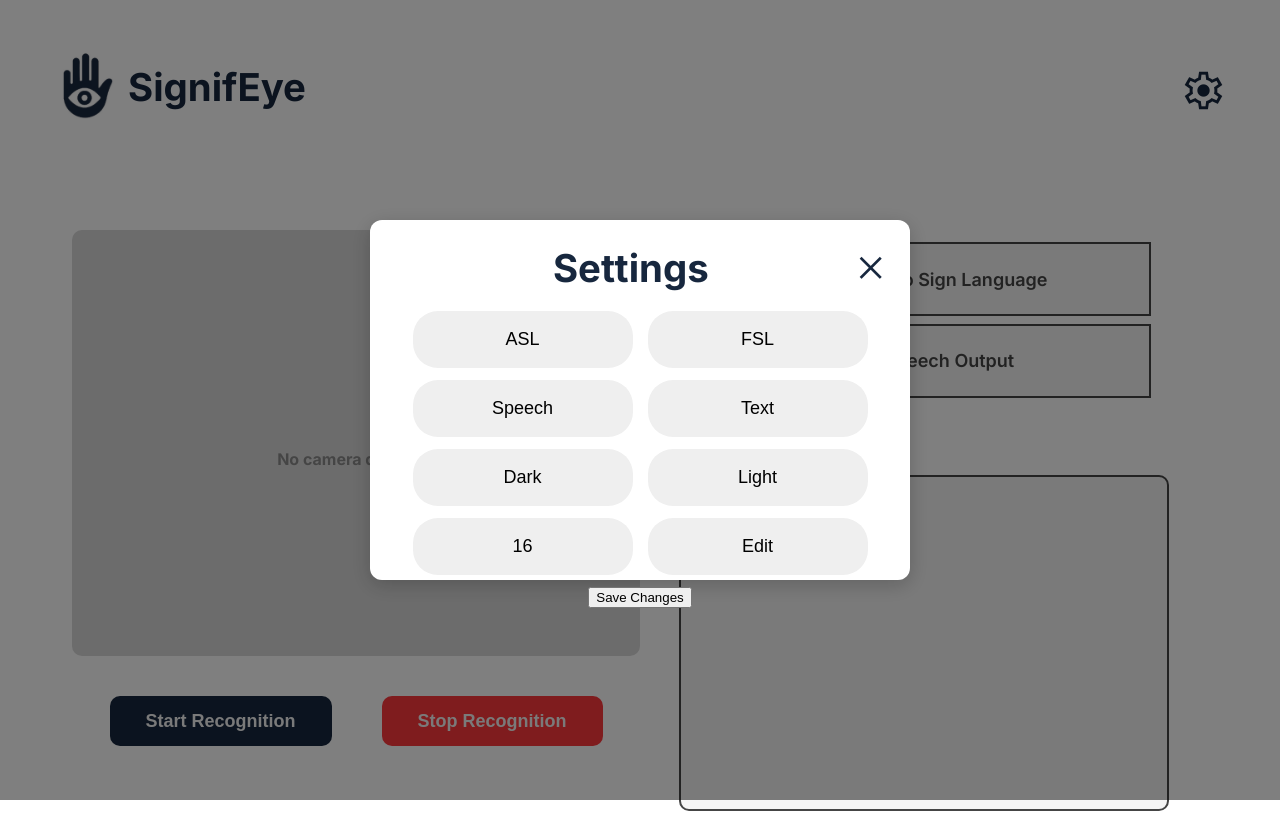
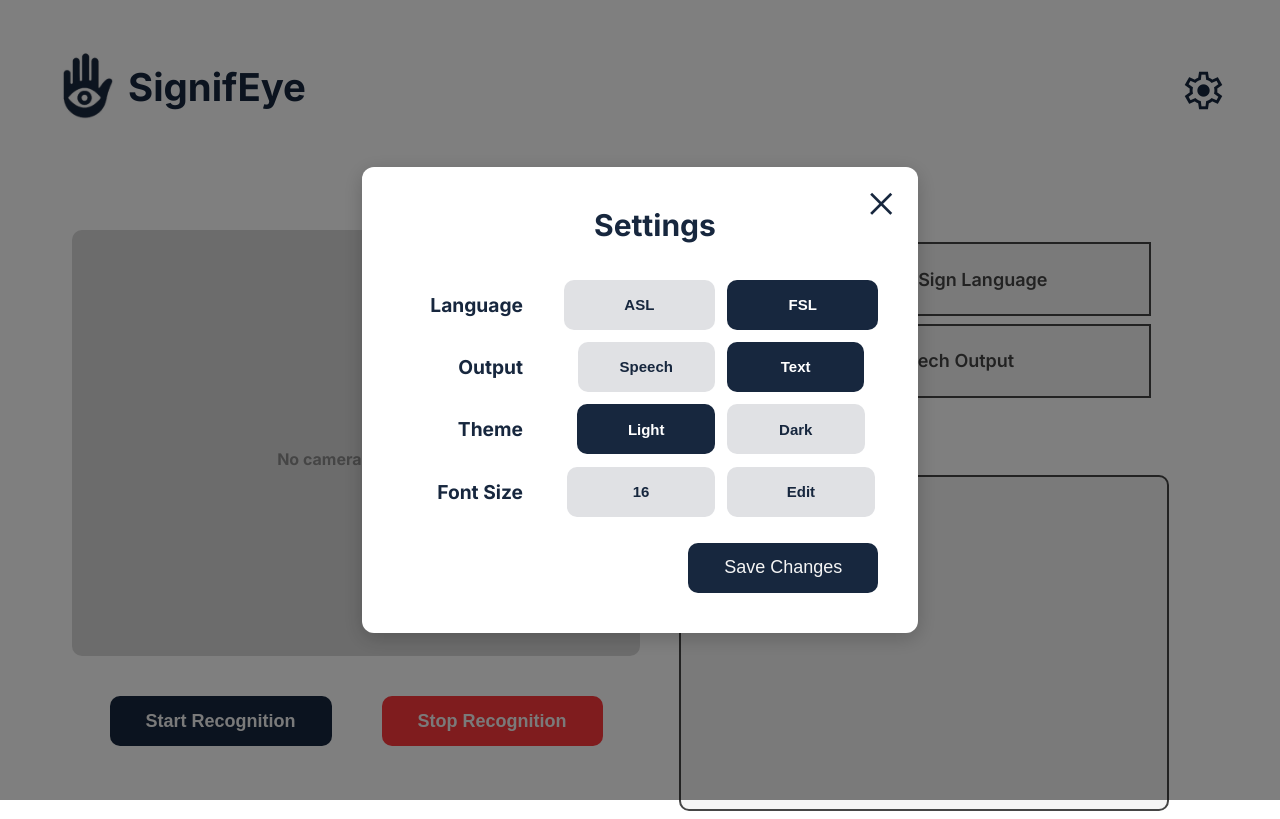
Before and after one commit to mccvliqht/signifeye-capstone, a React (Vite) app: page / in a window 1280 px wide. Both pictures are taken after a click on the button "settings". Built offline with nearby package versions, Linux system fonts and the light colour scheme; the HTML template or start-up script is replaced by a standard one.

Commit message:
Settings done except sa font size

```diff
--- a/src/App.jsx
+++ b/src/App.jsx
@@ -7,6 +7,10 @@ import "./styles.css";
 
 function App() {
   const [isSettingsOpen, setIsSettingsOpen] = useState(false);
+
+  const [selectedLang, setSelectedLang] = useState("FSL");
+  const [selectedOutput, setSelectedOutput] = useState("Text");
+  const [selectedTheme, setSelectedTheme] = useState("Light");
 
   return (
     <div>
@@ -18,7 +22,18 @@ function App() {
       </main>
 
       {isSettingsOpen && (
-        <Settings onClose={() => setIsSettingsOpen(false)} />
+        <Settings
+          onClose={() => setIsSettingsOpen(false)}
+          savedLang={selectedLang}
+          savedOutput={selectedOutput}
+          savedTheme={selectedTheme}
+          onSave={(lang, output, theme) => {
+            setSelectedLang(lang);
+            setSelectedOutput(output);
+            setSelectedTheme(theme);
+            setIsSettingsOpen(false);
+          }}
+        />
       )}
     </div>
   );
--- a/src/components/settings.jsx
+++ b/src/components/settings.jsx
@@ -1,4 +1,11 @@
-function Settings ({onClose}) {
+import {useState} from 'react';
+
+function Settings ({ onClose, savedLang, savedOutput, savedTheme, onSave }) {
+
+    const [draftLang, setDraftLang] = useState(savedLang);
+    const [draftOutput, setDraftOutput] = useState(savedOutput);
+    const [draftTheme, setDraftTheme] = useState(savedTheme);
+
     return (
         <div className="settings-overlay">
         <div className="settings">
@@ -9,27 +16,41 @@ function Settings ({onClose}) {
 
             <div className="settings-control">
 
+                {/* Language Selection */}
                 <div className="settings-btn">
-                    <button className="asl">ASL</button>
-                    <button className="fsl">FSL</button>
+                    <h3>Language</h3>
+                    <button className={draftLang === "ASL" ? "active" : ""}
+              onClick={() => setDraftLang("ASL")}>ASL</button>
+                    <button className={draftLang === "FSL" ? "active" : ""}
+              onClick={() => setDraftLang("FSL")}>FSL</button>
                 </div>
 
+                {/* Output Selection */}
                 <div className="settings-btn">
-                    <button className="speech">Speech</button>
-                    <button className="text">Text</button>
+                    <h3>Output</h3>
+                    <button className={draftOutput === "Speech" ? "active" : ""}
+              onClick={() => setDraftOutput("Speech")}>Speech</button>
+                    <button className={draftOutput === "Text" ? "active" : ""}
+              onClick={() => setDraftOutput("Text")}>Text</button>
                 </div>
 
+                {/* Theme Selection */}
                 <div className="settings-btn">
-                    <button className="dark-mode">Dark</button>
-                    <button className="light-mode">Light</button>
+                    <h3>Theme</h3>
+                    <button className={draftTheme === "Light" ? "active" : ""}
+              onClick={() => setDraftTheme("Light")}>Light</button>
+                    <button className={draftTheme === "Dark" ? "active" : ""}
+              onClick={() => setDraftTheme("Dark")}>Dark</button>
                 </div>
 
+                {/* Font Size Selection */}
                 <div className="settings-btn">
+                    <h3>Font Size</h3>
                     <button className="font-display">16</button>
                     <button className="font-size-btn">Edit</button>
                 </div>
 
-                <button id="save-button">Save Changes</button>
+                <button id="save-btn" onClick={() => onSave(draftLang, draftOutput, draftTheme)}>Save Changes</button>
 
             </div>
         </div>
--- a/src/styles.css
+++ b/src/styles.css
@@ -4,7 +4,7 @@
     --bg-color: #F9F9F9;
     --dark-color: #454545;
     --light-color: #F5F5F5;
-    --light-btn-bg: #17273E36;
+    --light-btn-bg: #e0e1e4;
     --stop-btn-bg: #FF383C;
     --border-radius: 10px;
 }
@@ -222,38 +222,42 @@ main {
 
 .settings {
     background: #fff;
-  padding: 20px;
+    padding: 40px;
     border-radius: 12px;
-  width: 500px;
-  height: clamp(300px, 40vh, 450px);
+    width: fit-content;
+    height: fit-content;
     max-width: 90%;
+    max-height: 90vh;
     box-shadow: 0 5px 20px rgba(0, 0, 0, 0.2);
+    position: relative;
 }
 
 .settings-title {
-    margin: 5px 0 20px 20px;
+    margin: 0px 10px 30px 10px;
     display: flex;
     align-items: center;
     justify-content: center;
-    position: relative;
 }
 
 .settings-title h2 {
     margin: 0;
     flex: 1;
     text-align: center;
-    font-size: clamp(30px, 3vw, 40px);
+    margin-left: 30px;
+    font-size: clamp(30px, 2vw, 60px);
 }
 
 .settings-title span {
     font-size: clamp(20px, 3vw, 40px);
     cursor: pointer;
+    position: absolute;
+    top: 18px;
+    right: 18px;
 }
 
 .settings-control {
     display: flex;
     flex-direction: column;
-  gap: 12px;
     justify-content: center;
     align-items: center;
 }
@@ -261,13 +265,50 @@ main {
 .settings-control .settings-btn {
     display: flex;
     justify-content: space-evenly;
-    gap: 15px;
+    gap: 12px;
+    align-items: center;
+}
+
+.settings-control .settings-btn h3 {
+    flex: 0 0 150px;
+    font-size: clamp(13px, 1.5vw, 26px);
+    text-align: center;
 }
 
 .settings-control .settings-btn button {
-    border-radius: 25px;
+    border-radius: var(--border-radius);
     border: none;
-    padding: 1em .5em;
-    width: clamp(120px, 20vw, 220px);
+    padding: .5em;
+    width: clamp(90px, 15vw, 180px);
+    height: clamp(25px, 4vw, 50px);
+    font-size: clamp(15px, 1vw, 20px);
+    background-color: var(--light-btn-bg);
+    color: var(--main-color);
+    font-weight:550;
+}
+
+.settings-control .settings-btn button:hover {
+    background-color: var(--main-color);
+    color: var(--light-color);
+}
+
+.settings-control .settings-btn button.active {
+    background-color: var(--main-color);
+    color: white;
+}
+
+
+.settings-control #save-btn {
+    margin-left: auto;
+    margin-top: 20px;
+    padding: 0.8em 2em;
+    border-radius: var(--border-radius);
+    border: none;
     font-size: clamp(14px, 1.5vw, 18px);
+    background-color: var(--main-color);
+    color: var(--light-color);
 }
+
+.settings-control #save-btn:hover {
+    background-color: var(--dark-color);
+}
```
Lines whose indentation alone changed are shown as unchanged.
